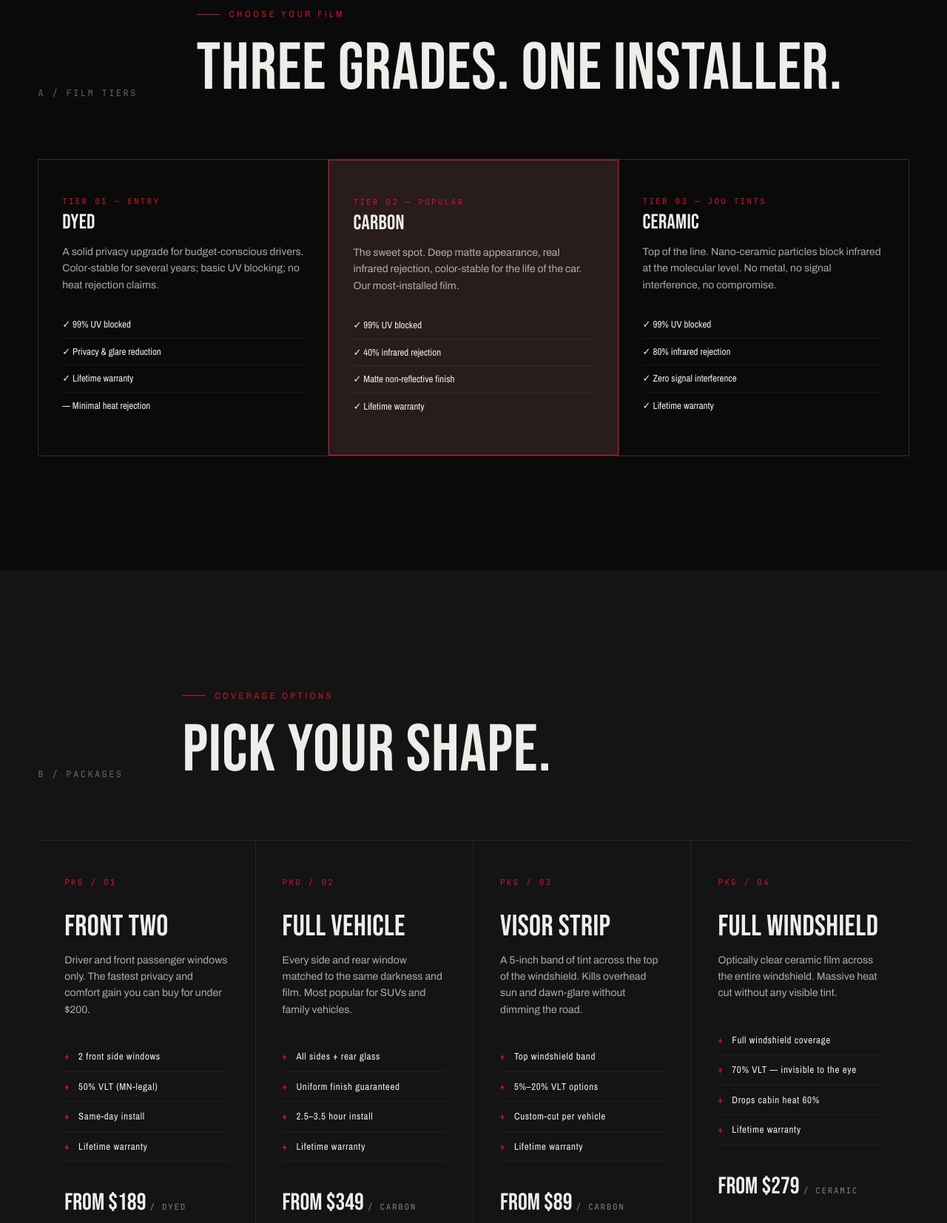
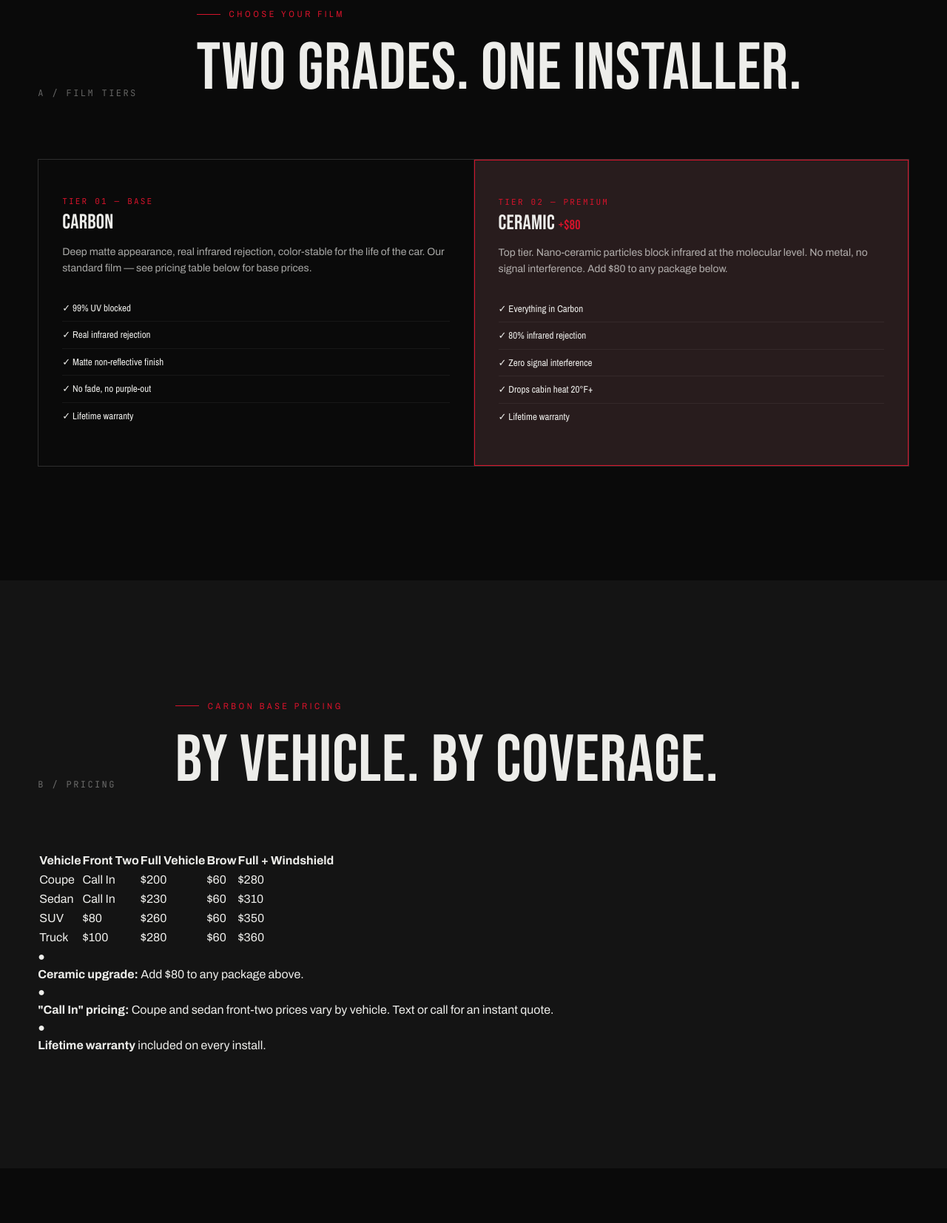
Before and after one commit to a-ch3n/Tint, a website: page jou-tints-vercel 3/public/services.html in a window 1280 px wide. Shown: the part 783-2437 px from the top of the page at 74% size. Drawn offline with nearby package versions, Linux system fonts and the light colour scheme.

Commit message:
Update services.html

```diff
--- a/jou-tints-vercel 3/public/services.html
+++ b/jou-tints-vercel 3/public/services.html
@@ -4,8 +4,8 @@
 <meta charset="UTF-8">
 <meta name="viewport" content="width=device-width, initial-scale=1.0">
 <link rel="icon" type="image/jpeg" href="/assets/logo.jpg">
-<title>Services & Packages — Jou Tints Minneapolis</title>
-<meta name="description" content="Window tinting packages: front two, full vehicle, windshield, visor strip. Ceramic, carbon, and dyed film options.">
+<title>Services & Pricing — Jou Tints</title>
+<meta name="description" content="Window tinting pricing by vehicle type. Carbon and Ceramic film. Front two, full vehicle, brow strip, and windshield options.">
 <link rel="stylesheet" href="styles.css">
 </head>
 <body>
@@ -23,72 +23,128 @@
   <a href="contact.html" class="nav__cta">Free Quote →</a>
 </nav>
 
-<!-- PAGE HEAD -->
 <section class="page-head">
   <div class="page-head__inner">
     <div class="crumbs reveal"><a href="index.html">Jou Tints</a> <span class="sep">/</span> Services</div>
     <h1>
-      <span class="reveal" data-delay="1" style="display:block">PACKAGES &</span>
-      <span class="stroke reveal" data-delay="2" style="display:block">FILM GRADES</span>
+      <span class="reveal" data-delay="1" style="display:block">PRICING &</span>
+      <span class="stroke reveal" data-delay="2" style="display:block">PACKAGES</span>
     </h1>
-    <p class="lede reveal" data-delay="3" style="margin-top: 40px;">Four package shapes, three film tiers. Mix and match to land exactly where you want on the comfort-to-cost curve.</p>
+    <p class="lede reveal" data-delay="3" style="margin-top: 40px;">Carbon base price by vehicle and coverage. Ceramic upgrade is +$80. All prices include lifetime warranty.</p>
   </div>
 </section>
 
-<!-- FILM TIERS -->
 <section class="section">
   <div class="section__header scroll-reveal">
     <div class="section__number">A / FILM TIERS</div>
     <div>
       <div class="eyebrow">Choose your film</div>
-      <h2 class="display-2">Three grades. One installer.</h2>
+      <h2 class="display-2">Two grades. One installer.</h2>
     </div>
   </div>
 
-  <div class="benefits scroll-reveal">
+  <div class="benefits scroll-reveal" style="grid-template-columns: repeat(auto-fit, minmax(320px, 1fr));">
     <div class="benefit">
-      <div style="font-family: var(--mono); font-size: 11px; letter-spacing: 0.2em; color: var(--red); margin-bottom: 8px;">TIER 01 — ENTRY</div>
-      <h3>Dyed</h3>
-      <p style="margin-bottom: 24px;">A solid privacy upgrade for budget-conscious drivers. Color-stable for several years; basic UV blocking; no heat rejection claims.</p>
+      <div style="font-family: var(--mono); font-size: 11px; letter-spacing: 0.2em; color: var(--red); margin-bottom: 8px;">TIER 01 — BASE</div>
+      <h3>Carbon</h3>
+      <p style="margin-bottom: 24px;">Deep matte appearance, real infrared rejection, color-stable for the life of the car. Our standard film — see pricing table below for base prices.</p>
       <ul style="list-style:none; font-family:var(--narrow); font-size: 13px;">
         <li style="padding: 8px 0; border-bottom: 1px solid rgba(255,255,255,0.06);">✓ 99% UV blocked</li>
-        <li style="padding: 8px 0; border-bottom: 1px solid rgba(255,255,255,0.06);">✓ Privacy & glare reduction</li>
-        <li style="padding: 8px 0; border-bottom: 1px solid rgba(255,255,255,0.06);">✓ Lifetime warranty</li>
-        <li style="padding: 8px 0;">— Minimal heat rejection</li>
+        <li style="padding: 8px 0; border-bottom: 1px solid rgba(255,255,255,0.06);">✓ Real infrared rejection</li>
+        <li style="padding: 8px 0; border-bottom: 1px solid rgba(255,255,255,0.06);">✓ Matte non-reflective finish</li>
+        <li style="padding: 8px 0; border-bottom: 1px solid rgba(255,255,255,0.06);">✓ No fade, no purple-out</li>
+        <li style="padding: 8px 0;">✓ Lifetime warranty</li>
       </ul>
     </div>
     <div class="benefit" style="background: rgba(214,19,43,0.06); border: 1px solid var(--red);">
-      <div style="font-family: var(--mono); font-size: 11px; letter-spacing: 0.2em; color: var(--red); margin-bottom: 8px;">TIER 02 — POPULAR</div>
-      <h3>Carbon</h3>
-      <p style="margin-bottom: 24px;">The sweet spot. Deep matte appearance, real infrared rejection, color-stable for the life of the car. Our most-installed film.</p>
+      <div style="font-family: var(--mono); font-size: 11px; letter-spacing: 0.2em; color: var(--red); margin-bottom: 8px;">TIER 02 — PREMIUM</div>
+      <h3>Ceramic <span style="color: var(--red); font-size: 18px;">+$80</span></h3>
+      <p style="margin-bottom: 24px;">Top tier. Nano-ceramic particles block infrared at the molecular level. No metal, no signal interference. Add $80 to any package below.</p>
       <ul style="list-style:none; font-family:var(--narrow); font-size: 13px;">
-        <li style="padding: 8px 0; border-bottom: 1px solid rgba(255,255,255,0.06);">✓ 99% UV blocked</li>
-        <li style="padding: 8px 0; border-bottom: 1px solid rgba(255,255,255,0.06);">✓ 40% infrared rejection</li>
-        <li style="padding: 8px 0; border-bottom: 1px solid rgba(255,255,255,0.06);">✓ Matte non-reflective finish</li>
-        <li style="padding: 8px 0;">✓ Lifetime warranty</li>
-      </ul>
-    </div>
-    <div class="benefit">
-      <div style="font-family: var(--mono); font-size: 11px; letter-spacing: 0.2em; color: var(--red); margin-bottom: 8px;">TIER 03 — JOU TINTS</div>
-      <h3>Ceramic</h3>
-      <p style="margin-bottom: 24px;">Top of the line. Nano-ceramic particles block infrared at the molecular level. No metal, no signal interference, no compromise.</p>
-      <ul style="list-style:none; font-family:var(--narrow); font-size: 13px;">
-        <li style="padding: 8px 0; border-bottom: 1px solid rgba(255,255,255,0.06);">✓ 99% UV blocked</li>
+        <li style="padding: 8px 0; border-bottom: 1px solid rgba(255,255,255,0.06);">✓ Everything in Carbon</li>
         <li style="padding: 8px 0; border-bottom: 1px solid rgba(255,255,255,0.06);">✓ 80% infrared rejection</li>
         <li style="padding: 8px 0; border-bottom: 1px solid rgba(255,255,255,0.06);">✓ Zero signal interference</li>
+        <li style="padding: 8px 0; border-bottom: 1px solid rgba(255,255,255,0.06);">✓ Drops cabin heat 20°F+</li>
         <li style="padding: 8px 0;">✓ Lifetime warranty</li>
       </ul>
     </div>
   </div>
 </section>
 
-<!-- PACKAGE COMPARISON -->
 <section class="section section--dark">
   <div class="section__header scroll-reveal">
-    <div class="section__number">B / PACKAGES</div>
+    <div class="section__number">B / PRICING</div>
     <div>
-      <div class="eyebrow">Coverage options</div>
-      <h2 class="display-2">Pick your shape.</h2>
+      <div class="eyebrow">Carbon base pricing</div>
+      <h2 class="display-2">By vehicle. By coverage.</h2>
+    </div>
+  </div>
+
+  <div class="scroll-reveal pricing-wrap">
+    <table class="pricing-table">
+      <thead>
+        <tr>
+          <th class="pricing-table__veh">Vehicle</th>
+          <th>Front Two</th>
+          <th>Full Vehicle</th>
+          <th>Brow</th>
+          <th>Full + Windshield</th>
+        </tr>
+      </thead>
+      <tbody>
+        <tr>
+          <td class="pricing-table__veh">Coupe</td>
+          <td><span class="pricing-table__call">Call In</span></td>
+          <td>$200</td>
+          <td>$60</td>
+          <td>$280</td>
+        </tr>
+        <tr>
+          <td class="pricing-table__veh">Sedan</td>
+          <td><span class="pricing-table__call">Call In</span></td>
+          <td>$230</td>
+          <td>$60</td>
+          <td>$310</td>
+        </tr>
+        <tr>
+          <td class="pricing-table__veh">SUV</td>
+          <td>$80</td>
+          <td>$260</td>
+          <td>$60</td>
+          <td>$350</td>
+        </tr>
+        <tr>
+          <td class="pricing-table__veh">Truck</td>
+          <td>$100</td>
+          <td>$280</td>
+          <td>$60</td>
+          <td>$360</td>
+        </tr>
+      </tbody>
+    </table>
+    <div class="pricing-note">
+      <div class="pricing-note__item">
+        <div class="pricing-note__icon">●</div>
+        <div><strong>Ceramic upgrade:</strong> Add $80 to any package above.</div>
+      </div>
+      <div class="pricing-note__item">
+        <div class="pricing-note__icon">●</div>
+        <div><strong>"Call In" pricing:</strong> Coupe and sedan front-two prices vary by vehicle. Text or call for an instant quote.</div>
+      </div>
+      <div class="pricing-note__item">
+        <div class="pricing-note__icon">●</div>
+        <div><strong>Lifetime warranty</strong> included on every install.</div>
+      </div>
+    </div>
+  </div>
+</section>
+
+<section class="section">
+  <div class="section__header scroll-reveal">
+    <div class="section__number">C / WHAT YOU GET</div>
+    <div>
+      <div class="eyebrow">Package breakdown</div>
+      <h2 class="display-2">What each one covers.</h2>
     </div>
   </div>
 
@@ -96,65 +152,64 @@
     <div class="pkg">
       <div class="pkg__num">PKG / 01</div>
       <h3 class="pkg__title">Front Two</h3>
-      <p class="pkg__desc">Driver and front passenger windows only. The fastest privacy and comfort gain you can buy for under $200.</p>
+      <p class="pkg__desc">Driver and front passenger windows only. The fastest privacy and comfort gain you can buy.</p>
       <ul class="pkg__list">
         <li>2 front side windows</li>
-        <li>50% VLT (MN-legal)</li>
+        <li>MN-legal options available</li>
         <li>Same-day install</li>
         <li>Lifetime warranty</li>
       </ul>
-      <div class="pkg__price">From $189 <small>/ DYED</small></div>
+      <div class="pkg__price">SUV $80 / Truck $100<br><small style="font-size:13px; color: rgba(237,237,234,0.6);">Coupe & sedan — call in</small></div>
       <a href="contact.html" class="pkg__cta">Quote this →</a>
     </div>
 
     <div class="pkg">
       <div class="pkg__num">PKG / 02</div>
       <h3 class="pkg__title">Full Vehicle</h3>
-      <p class="pkg__desc">Every side and rear window matched to the same darkness and film. Most popular for SUVs and family vehicles.</p>
+      <p class="pkg__desc">Every side and rear window matched to the same darkness and film. Our most popular package.</p>
       <ul class="pkg__list">
         <li>All sides + rear glass</li>
         <li>Uniform finish guaranteed</li>
         <li>2.5–3.5 hour install</li>
         <li>Lifetime warranty</li>
       </ul>
-      <div class="pkg__price">From $349 <small>/ CARBON</small></div>
+      <div class="pkg__price">$200 – $280 <small>/ CARBON</small></div>
       <a href="contact.html" class="pkg__cta">Quote this →</a>
     </div>
 
     <div class="pkg">
       <div class="pkg__num">PKG / 03</div>
-      <h3 class="pkg__title">Visor Strip</h3>
-      <p class="pkg__desc">A 5-inch band of tint across the top of the windshield. Kills overhead sun and dawn-glare without dimming the road.</p>
+      <h3 class="pkg__title">Brow Strip</h3>
+      <p class="pkg__desc">A clean band across the top of the windshield. Kills overhead sun and dawn-glare without dimming the road.</p>
       <ul class="pkg__list">
         <li>Top windshield band</li>
-        <li>5%–20% VLT options</li>
         <li>Custom-cut per vehicle</li>
+        <li>Quick install</li>
         <li>Lifetime warranty</li>
       </ul>
-      <div class="pkg__price">From $89 <small>/ CARBON</small></div>
+      <div class="pkg__price">$60 <small>/ FLAT</small></div>
       <a href="contact.html" class="pkg__cta">Quote this →</a>
     </div>
 
     <div class="pkg">
       <div class="pkg__num">PKG / 04</div>
-      <h3 class="pkg__title">Full Windshield</h3>
-      <p class="pkg__desc">Optically clear ceramic film across the entire windshield. Massive heat cut without any visible tint.</p>
+      <h3 class="pkg__title">Full + Windshield</h3>
+      <p class="pkg__desc">Everything on the full vehicle package plus a ceramic-clear windshield. Maximum heat cut, zero visible tint up front.</p>
       <ul class="pkg__list">
-        <li>Full windshield coverage</li>
-        <li>70% VLT — invisible to the eye</li>
-        <li>Drops cabin heat 60%</li>
+        <li>All windows + windshield</li>
+        <li>Drops cabin heat 20°F+</li>
+        <li>Optically clear up front</li>
         <li>Lifetime warranty</li>
       </ul>
-      <div class="pkg__price">From $279 <small>/ CERAMIC</small></div>
+      <div class="pkg__price">$280 – $360 <small>/ CARBON</small></div>
       <a href="contact.html" class="pkg__cta">Quote this →</a>
     </div>
   </div>
 </section>
 
-<!-- ADD-ONS -->
-<section class="section">
+<section class="section section--dark">
   <div class="section__header scroll-reveal">
-    <div class="section__number">C / ADD-ONS</div>
+    <div class="section__number">D / ADD-ONS</div>
     <div>
       <div class="eyebrow">Extras</div>
       <h2 class="display-2">A la carte.</h2>
@@ -163,49 +218,47 @@
 
   <div class="benefits scroll-reveal">
     <div class="benefit">
+      <h3>Ceramic Upgrade</h3>
+      <p style="margin-bottom:20px;">Upgrade any Carbon package to nano-ceramic film. Massive heat rejection, zero signal interference, top-tier performance.</p>
+      <div class="pkg__price">+$80 <small>/ ANY PACKAGE</small></div>
+    </div>
+    <div class="benefit">
       <h3>Tint Removal</h3>
       <p style="margin-bottom:20px;">Bad old tint, factory privacy glass film, or aftermarket bubbling — we strip it clean before any new install.</p>
-      <div class="pkg__price">$45 <small>/ WINDOW</small></div>
+      <div class="pkg__price">Quoted <small>/ ON INSPECTION</small></div>
     </div>
     <div class="benefit">
       <h3>Sunroof Tint</h3>
       <p style="margin-bottom:20px;">Ceramic film on factory glass sunroofs. Major heat reduction directly overhead.</p>
-      <div class="pkg__price">$120 <small>/ FLAT</small></div>
+      <div class="pkg__price">Quoted <small>/ BY VEHICLE</small></div>
     </div>
     <div class="benefit">
       <h3>Headlight Tint</h3>
       <p style="margin-bottom:20px;">Smoke-out vinyl on headlights and taillights. Custom-cut, removable, MN-legal options available.</p>
-      <div class="pkg__price">$140 <small>/ PAIR</small></div>
-    </div>
-    <div class="benefit">
-      <h3>Paint Protection</h3>
-      <p style="margin-bottom:20px;">Ceramic coating or clear bra PPF — ask us about bundle pricing with your tint install.</p>
-      <div class="pkg__price">Custom <small>/ QUOTED</small></div>
+      <div class="pkg__price">Quoted <small>/ BY VEHICLE</small></div>
     </div>
   </div>
 </section>
 
-<!-- CTA STRIP -->
 <section class="cta-strip">
   <h2>Not sure which package?</h2>
   <p class="lede" style="color: rgba(255,255,255,0.85); margin: 0 auto 40px; max-width: 50ch;">Tell us about the car and how you drive. We'll spec the right film and darkness for you.</p>
-  <a href="contact.html" class="btn btn--primary" style="background: #0a0a0a;">Get a Spec Sheet <span class="arrow">→</span></a>
+  <a href="contact.html" class="btn btn--primary" style="background: #0a0a0a;">Get a Quote <span class="arrow">→</span></a>
 </section>
 
-<!-- FOOTER -->
 <footer class="footer">
   <div class="footer__grid">
     <div class="footer__brand">
       <h3><span style="color:var(--red)">●</span> JOU TINTS</h3>
-      <p>Minneapolis's premium window tinting bay. Ceramic, carbon, and dyed film for everything from daily drivers to show cars. 20 years on glass.</p>
+      <p>Minneapolis's premium window tinting bay. Carbon and ceramic film for everything from daily drivers to show cars.</p>
     </div>
     <div class="footer__col">
       <h4>Services</h4>
       <ul>
         <li><a href="services.html">Front Two</a></li>
         <li><a href="services.html">Full Vehicle</a></li>
-        <li><a href="services.html">Windshield</a></li>
-        <li><a href="services.html">Visor Strip</a></li>
+        <li><a href="services.html">Brow Strip</a></li>
+        <li><a href="services.html">Full + Windshield</a></li>
         <li><a href="services.html">Tint Removal</a></li>
       </ul>
     </div>
```
